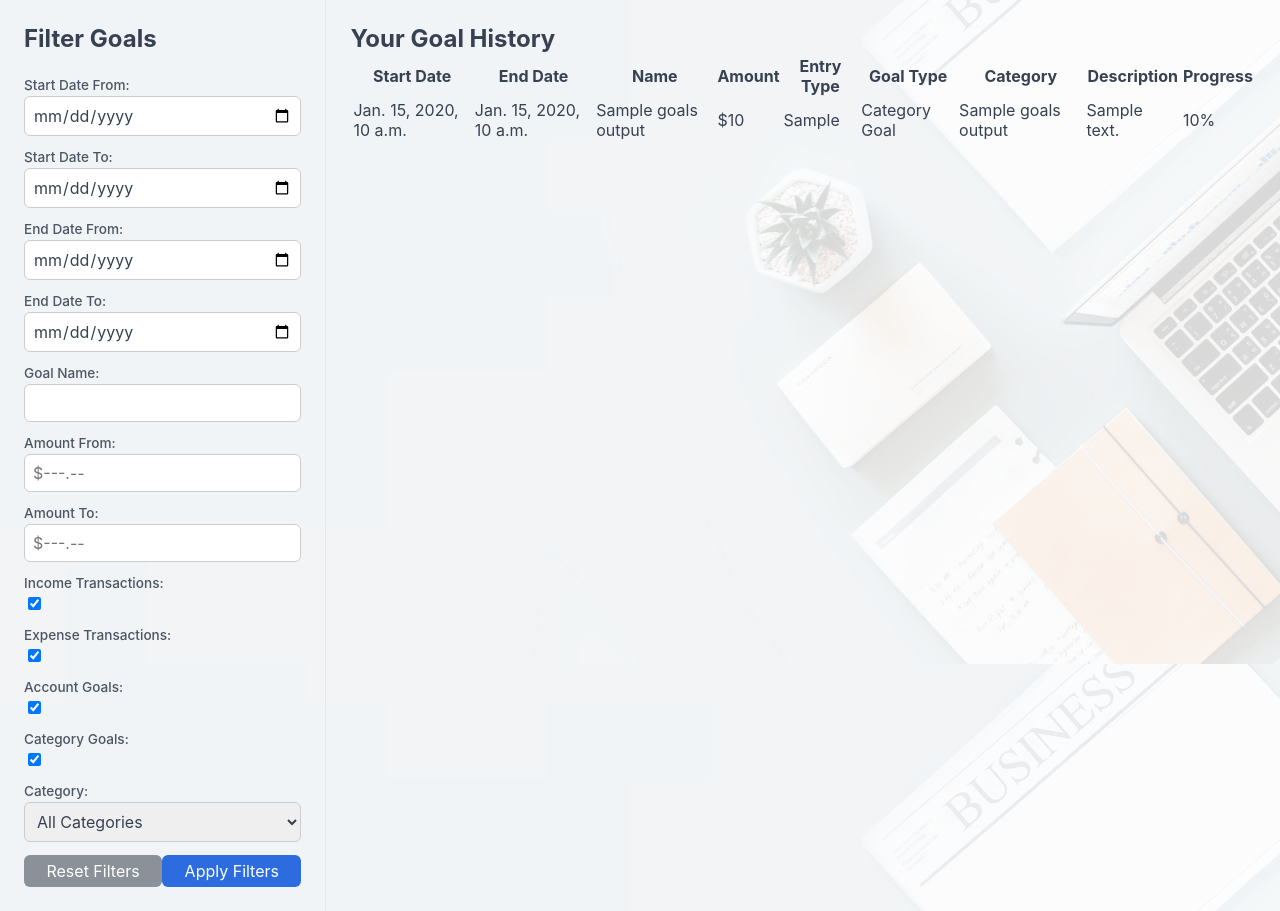
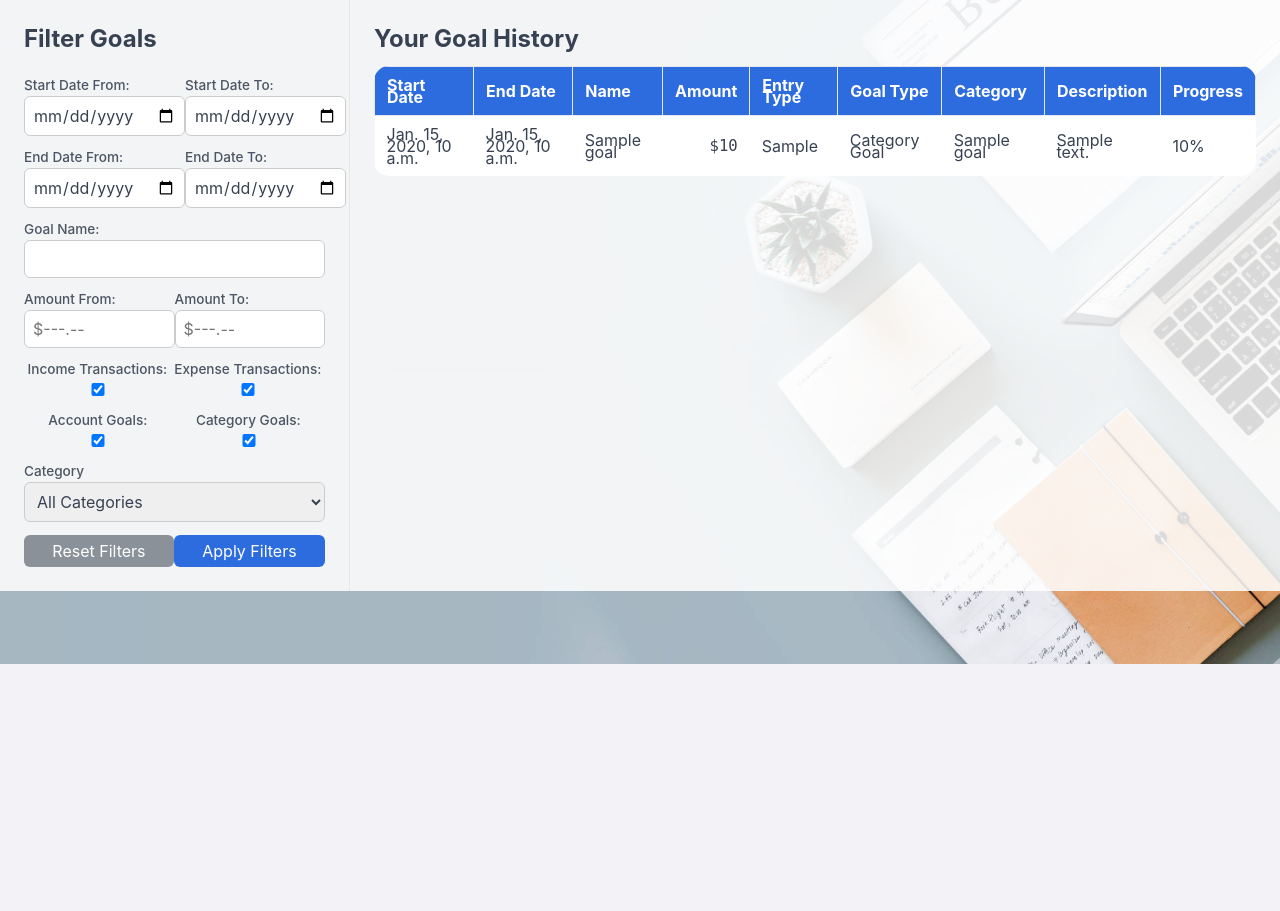
Before and after one commit to familycrest/personal-finance-tracker, a Django app: template apps/finances/templates/finances/goal_history.html in a window 1280 px wide. Shown: the part 136-1047 px from the top of the page. After the commit the page ends 800 px from the top, so only its background shows below. Run offline with Django 5.2, Linux system fonts and the light colour scheme; tables that the repository leaves empty hold one stand-in row (values such as "Sample post"); the template is opened without the code that fills it: values that come from a table or form of the project are taken from there, most other values are stand-ins (such as "Sample title", 1, 10 or a date in 2020).

Commit message:
Refactor goal_history.html and add goal_history.css

```diff
--- /dev/null
+++ b/apps/finances/static/finances/css/goal_history.css
@@ -0,0 +1,26 @@
+/* Make each row of form items into a row */
+.form-row {
+    display: flex;
+    flex-direction: row;
+    flex-wrap: nowrap;
+    justify-content: space-around;
+}
+
+/* Put the label of a form item above it */
+.form-item {
+    display: flex;
+    flex-direction: column;
+    flex-wrap: nowrap;
+}
+
+/* Keep the sidebar from growing to big or shrinking too small
+and making the form look bad */
+aside.sidebar {
+    min-width: 350px;
+    max-width: 350px;
+}
+
+/* Allow the sidebar to grow larger if the screen gets really big */
+@media(min-width: 2000px) {
+    aside.sidebar {max-width: 580px;}
+}
--- a/apps/finances/templates/finances/goal_history.html
+++ b/apps/finances/templates/finances/goal_history.html
@@ -2,34 +2,110 @@
 {% load static %}
 <!-- Loads intcomma to add commas to large values -->
 {% load humanize %}
-{% block title %}Goal History{% endblock %}
+{% block title %}
+    Goal History
+{% endblock title %}
 {% block extra_head %}
     <link rel="stylesheet" href="{% static 'finances/css/transactions.css' %}">
-    <script src="{% static 'finances/js/goal_history.js' %}" defer></script>
-{% endblock %}
+    <link rel="stylesheet" href="{% static 'finances/css/goal_history.css' %}">
+{% endblock extra_head %}
 {% block content %}
     <div class="transactions_dashboard h-flex">
-        <!-- Sidebar: Filter -->
+        <!-- Sidebar: Goal Filter -->
         <aside class="sidebar">
             <!-- FILTER GOALS -->
             <h2>Filter Goals</h2>
-            <form method="get" action="{% url 'goal_history' %}">
-                {{ goal_filter_form }}
+            <form id="goal-filter-form" method="get" action="{% url 'goal_history' %}">
+                {% csrf_token %}
+                <!-- Start date from and start date to -->
+                <div class="form-row">
+                    <div class="form-item">
+                        <label for="{{ goal_filter_form.start_date_from.id_for_label }}">{{ goal_filter_form.start_date_from.label }}:</label>
+                        {{ goal_filter_form.start_date_from }}
+                    </div>
+                    <div class="form-item">
+                        <label for="{{ goal_filter_form.start_date_to.id_for_label }}">{{ goal_filter_form.start_date_to.label }}:</label>
+                        {{ goal_filter_form.start_date_to }}
+                    </div>
+                </div>
+                <!-- End date from and end date to -->
+                <div class="form-row">
+                    <div class="form-item">
+                        <label for="{{ goal_filter_form.end_date_from.id_for_label }}">{{ goal_filter_form.end_date_from.label }}:</label>
+                        {{ goal_filter_form.end_date_from }}
+                    </div>
+                    <div class="form-item">
+                        <label for="{{ goal_filter_form.end_date_to.id_for_label }}">{{ goal_filter_form.end_date_to.label }}:</label>
+                        {{ goal_filter_form.end_date_to }}
+                    </div>
+                </div>
+                <!-- Just goal name -->
+                <div class="form-item">
+                    <label for="{{ goal_filter_form.name.id_for_label }}">{{ goal_filter_form.name.label }}:</label>
+                    {{ goal_filter_form.name }}
+                </div>
+                <!-- Amount from and amount to -->
+                <div class="form-row">
+                    <div class="form-item">
+                        <label for="{{ goal_filter_form.amount_from.id_for_label }}">{{ goal_filter_form.amount_from.label }}:</label>
+                        {{ goal_filter_form.amount_from }}
+                    </div>
+                    <div class="form-item">
+                        <label for="{{ goal_filter_form.amount_to.id_for_label }}">{{ goal_filter_form.amount_to.label }}:</label>
+                        {{ goal_filter_form.amount_to }}
+                    </div>
+                </div>
+                <!-- Entry type selections (income and expense) -->
+                <div class="form-row">
+                    <div class="form-item">
+                        <label for="{{ goal_filter_form.entry_type_income.id_for_label }}">
+                            {{ goal_filter_form.entry_type_income.label }}:
+                        </label>
+                        {{ goal_filter_form.entry_type_income }}
+                    </div>
+                    <div class="form-item">
+                        <label for="{{ goal_filter_form.entry_type_expense.id_for_label }}">
+                            {{ goal_filter_form.entry_type_expense.label }}:
+                        </label>
+                        {{ goal_filter_form.entry_type_expense }}
+                    </div>
+                </div>
+                <!-- Goal type selections (account and category) -->
+                <div class="form-row">
+                    <div class="form-item">
+                        <label for="{{ goal_filter_form.goal_type_account.id_for_label }}">
+                            {{ goal_filter_form.goal_type_account.label }}:
+                        </label>
+                        {{ goal_filter_form.goal_type_account }}
+                    </div>
+                    <div class="form-item">
+                        <label for="{{ goal_filter_form.goal_type_category.id_for_label }}">
+                            {{ goal_filter_form.goal_type_category.label }}:
+                        </label>
+                        {{ goal_filter_form.goal_type_category }}
+                    </div>
+                </div>
+                <!-- Just category dropdown -->
+                <div class="form-item">
+                    <label for="{{ goal_filter_form.category.id_for_label }}">{{ goal_filter_form.category.label }}</label>
+                    {{ goal_filter_form.category }}
+                </div>
                 <div class="h-flex">
-                    <!-- made it so the reset button actually resets values after the first filter -->
-                    <button id=filter-trans-rst-btn class="btn-bg-secondary" type="button">Reset Filters</button>
+                    <!-- make it so the reset button actually resets values after the first filter -->
+                    <button id="filter-trans-rst-btn" class="btn-bg-secondary" type="button">Reset Filters</button>
                     <button class="btn-bg-primary" type="submit">Apply Filters</button>
                 </div>
             </form>
         </aside>
         <!-- GOAL TABLE -->
         <main class="main-content">
-            <h2>Your Goal History</h2>
+            <div class="transaction-table-header">
+                <h2>Your Goal History</h2>
+            </div>
             {% if goals_output %}
-                <table class="transactions-table">
+                <table class="normal">
                     <thead>
                         <tr>
-                            <!-- remove the ID number from the form-->
                             <th>Start Date</th>
                             <th>End Date</th>
                             <th>Name</th>
@@ -39,48 +115,39 @@
                             <th>Category</th>
                             <th>Description</th>
                             <th>Progress</th>
-                            <!-- <th colspan="2">Actions</th> -->
                         </tr>
                     </thead>
                     <tbody>
-                        {% for e in goals_output %}
-                            <script>console.log("{{ e }}");</script>
+                        {% for goal in goals_output %}
                             <tr>
-                                <!-- remove the ID number from the form-->
-                                <td>{{ e.start_date }}</td>
-                                <td>{{ e.end_date }}</td>
-                                <td>{{ e.name }}</td>
-                                <td class="currency">${{ e.amount|intcomma }}</td>
-                                <td>{{ e.entry_type|title }}</td>
+                                <td>{{ goal.start_date }}</td>
+                                <td>{{ goal.end_date }}</td>
+                                <td>{{ goal.name }}</td>
+                                <td class="currency">${{ goal.amount|intcomma }}</td>
+                                <td>{{ goal.entry_type|title }}</td>
                                 <td>
-                                    {% if e.category_name %}
+                                    {% if goal.category_name %}
                                         Category Goal
                                     {% else %}
                                         Account Goal
                                     {% endif %}
                                 </td>
                                 <td>
-                                    {% if e.category_name %}
-                                        {{ e.category_name }}
+                                    {% if goal.category_name %}
+                                        {{ goal.category_name }}
                                     {% else %}
                                         None
                                     {% endif %}
                                 </td>
-                                <td>{{ e.description }}</td>
-                                <td>
-                                    {% if e.progress_value is not None %}
-                                        {{ e.progress_value }}%
-                                    {% else %}
-                                        N/A
-                                    {% endif %}
-                                </td>
+                                <td>{{ goal.description }}</td>
+                                <td>{{ goal.progress }}%</td>
                             </tr>
                         {% endfor %}
                     </tbody>
                 </table>
             {% else %}
                 <p>
-                    {% if new_user %}
+                    {% if not has_goals %}
                         No goals yet. Add one in the Goals page!
                     {% else %}
                         No goals found.
@@ -90,11 +157,11 @@
         </main>
     </div>
     <script>
-// Resets the goals filters
-const filterTransRstBtn = document.querySelector("#filter-trans-rst-btn");
+        // Reset the goals filters
+        const filterTransRstBtn = document.querySelector("#filter-trans-rst-btn");
 
-filterTransRstBtn.addEventListener('click', function() {
-    window.location.href="{% url 'goal_history' %}";
-});
+        filterTransRstBtn.addEventListener('click', function() {
+            window.location.href="{% url 'goal_history' %}";
+        });
     </script>
-{% endblock %}
+{% endblock content %}
```
